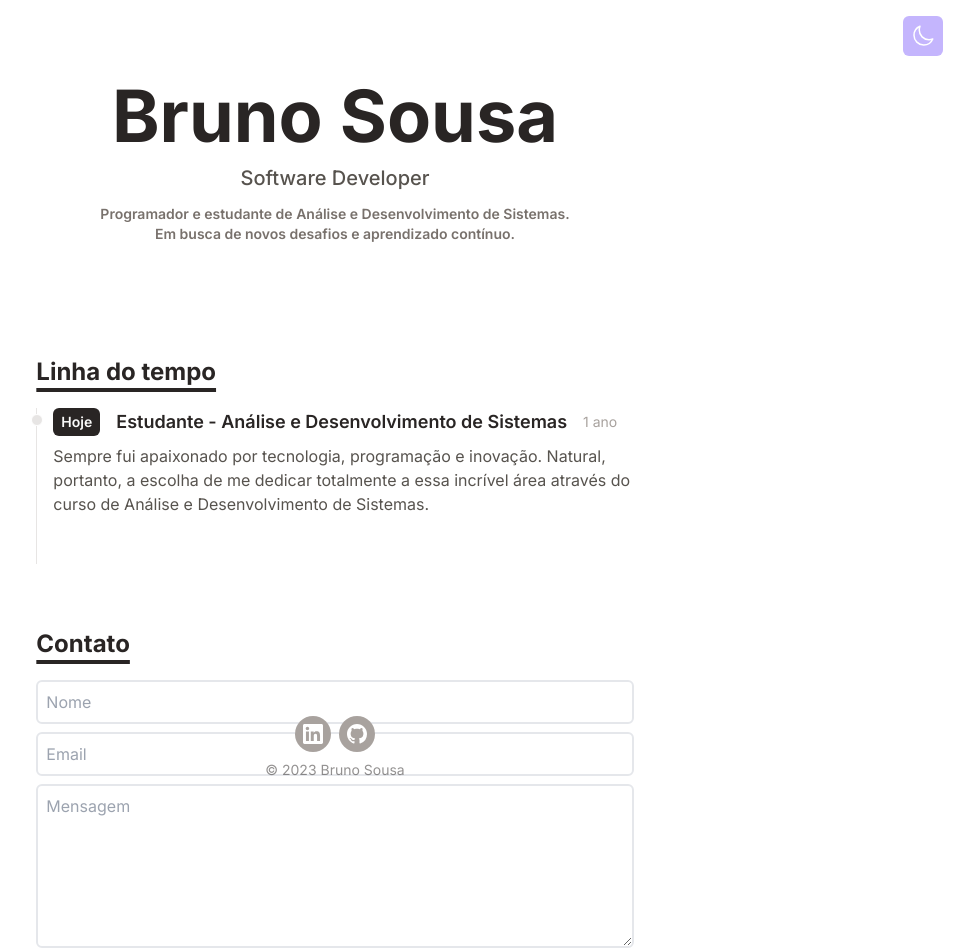
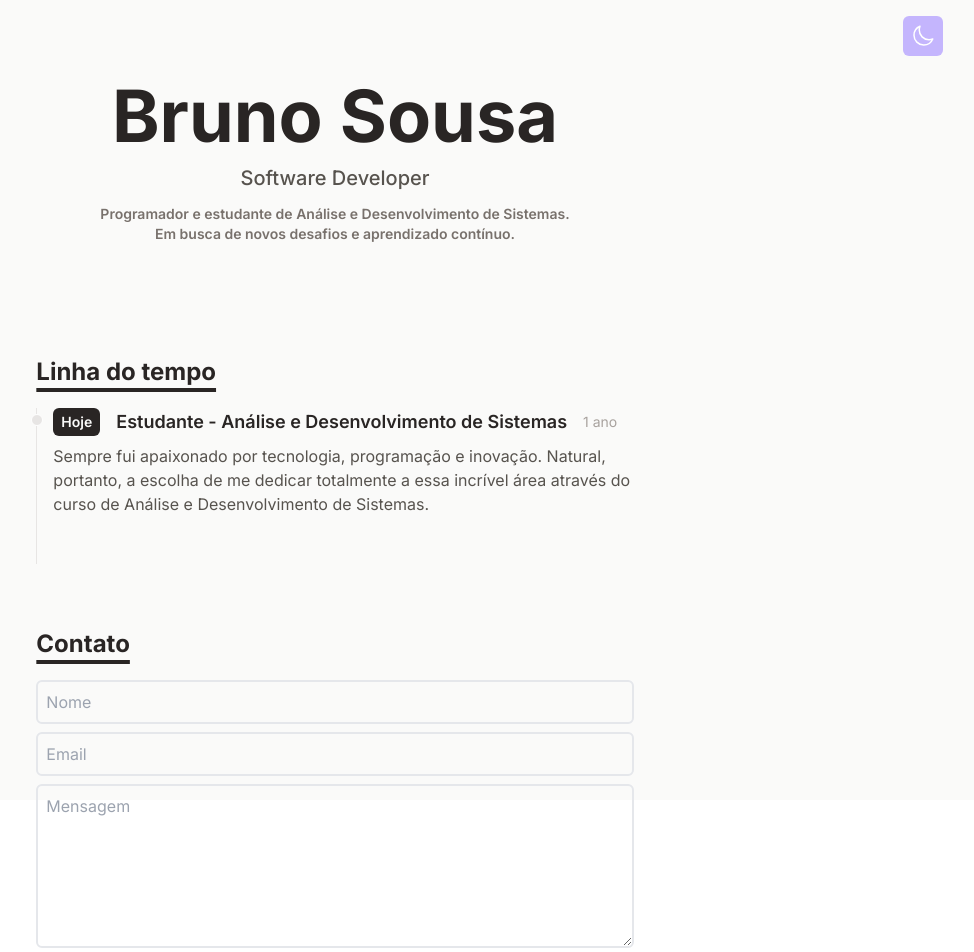
Before and after one commit to brunolpsousa/website, a React (Vite) app: page / in a window 1280 px wide. Shown: the top 952 px of the page, without its empty margins (305-1279 px from the left). Built offline with nearby package versions, Linux system fonts and the light colour scheme.

Commit message:
fix: footer

```diff
--- a/src/components/Contact.jsx
+++ b/src/components/Contact.jsx
@@ -3,7 +3,7 @@ import { gfToken } from '/src/data/getform.js'
 
 export default function Contact() {
   return (
-    <div className='flex flex-col mb-10 mx-auto'>
+    <div className='flex flex-col mb-10 mx-auto w-full'>
       <div className='flex justify-center items-center'>
         <form
           action={gfToken}
--- a/src/components/ErrorPage.jsx
+++ b/src/components/ErrorPage.jsx
@@ -1,4 +1,5 @@
 import { Link } from 'react-router-dom'
+
 export default function ErrorPage() {
   const returnToIndex = () => {
     let sec = 3
@@ -13,13 +14,13 @@ export default function ErrorPage() {
 
   return (
     <div
-      className='flex items-center justify-center flex-col text-center my-40 pb-6 absolute inset-0'
+      className='flex flex-col items-center justify-center h-screen m-auto'
       onLoad={returnToIndex()}
     >
-      <p className='text-base md:text-4xl text-stone-600 dark:text-stone-100 mb-3 font-medium'>
+      <h1 className='text-base md:text-4xl text-stone-600 dark:text-stone-100 mb-3 font-medium'>
         Oops!
-      </p>
-      <p className='text-base md:text-xl text-stone-500 dark:text-stone-200 mb-3'>
+      </h1>
+      <p className='text-sm md:text-xl text-stone-500 dark:text-stone-200 mb-3'>
         Não foi possível carregar esta página
       </p>
       <Link to={'/'}>
--- a/src/components/Footer.jsx
+++ b/src/components/Footer.jsx
@@ -1,6 +1,6 @@
 export default function Footer() {
   return (
-    <div className='py-5 text-center fixed inset-x-0 bottom-0'>
+    <div className='flex flex-col py-5 text-center relative mb-auto justify-between inset-x-0 bottom-0'>
       <div className='container max-w-screen-lg mx-auto'>
         <div>
           <div className='flex flex-wrap justify-center gap-2'>
@@ -46,10 +46,10 @@ export default function Footer() {
             </a>
           </div>
         </div>
+        <p className='text-sm mt-2 opacity-50'>
+          &copy; {new Date().getFullYear()} Bruno Sousa
+        </p>
       </div>
-      <p className='text-sm mt-2 opacity-50'>
-        &copy; {new Date().getFullYear()} Bruno Sousa
-      </p>
     </div>
   )
 }
--- a/src/components/ThankYou.jsx
+++ b/src/components/ThankYou.jsx
@@ -14,13 +14,13 @@ export default function ThankYou() {
 
   return (
     <div
-      className='flex items-center justify-center flex-col text-center my-40 pb-6 absolute inset-0'
+      className='flex flex-col items-center justify-center h-screen m-auto'
       onLoad={returnToIndex()}
     >
-      <p className='text-base md:text-4xl text-stone-600 dark:text-stone-100 mb-3 font-medium'>
+      <h1 className='text-base md:text-4xl text-stone-600 dark:text-stone-100 mb-3 font-medium'>
         Mensagem enviada com sucesso
-      </p>
-      <p className='text-base md:text-xl text-stone-500 dark:text-stone-200 mb-3'>
+      </h1>
+      <p className='text-sm md:text-xl text-stone-500 dark:text-stone-200 mb-3'>
         Obrigado!
       </p>
       <Link to={'/'}>
--- a/src/main.jsx
+++ b/src/main.jsx
@@ -33,8 +33,8 @@ const router = createBrowserRouter([
 createRoot(document.getElementById('root')).render(
   <>
     <ButtomTheme />
-    <div className='bg-white dark:bg-stone-900 text-stone-800 dark:text-stone-300 min-h-screen font-inter'>
-      <div className='max-w-5xl w-11/12 mx-auto'>
+    <div className='bg-stone-50 dark:bg-stone-900 text-stone-800 dark:text-stone-200 font-inter'>
+      <div className='flex flex-col items-center h-screen justify-between max-w-5xl w-11/12 m-auto'>
         <RouterProvider router={router} />
         <Footer />
       </div>
```
